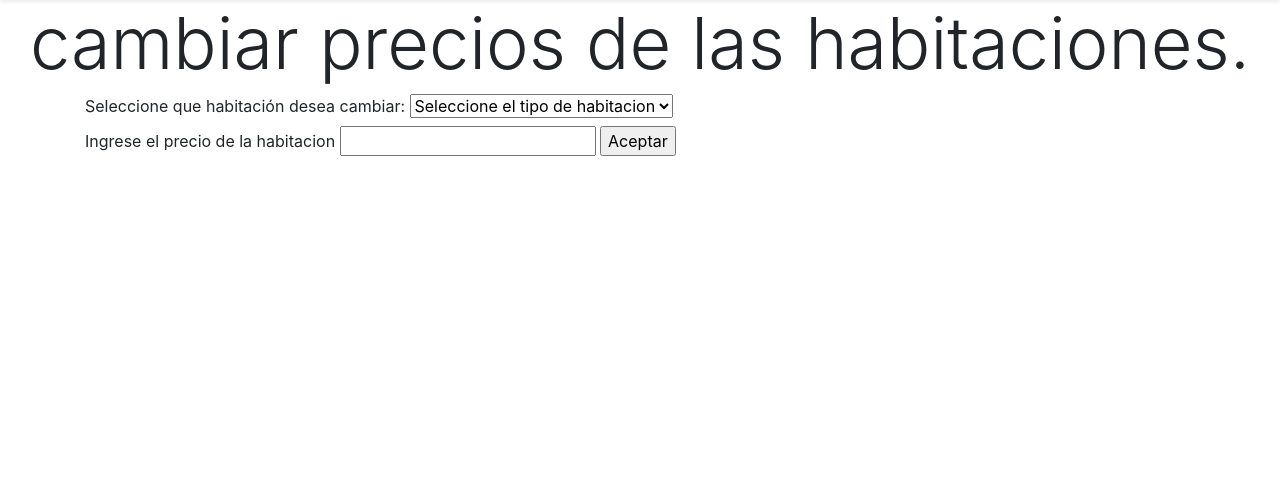
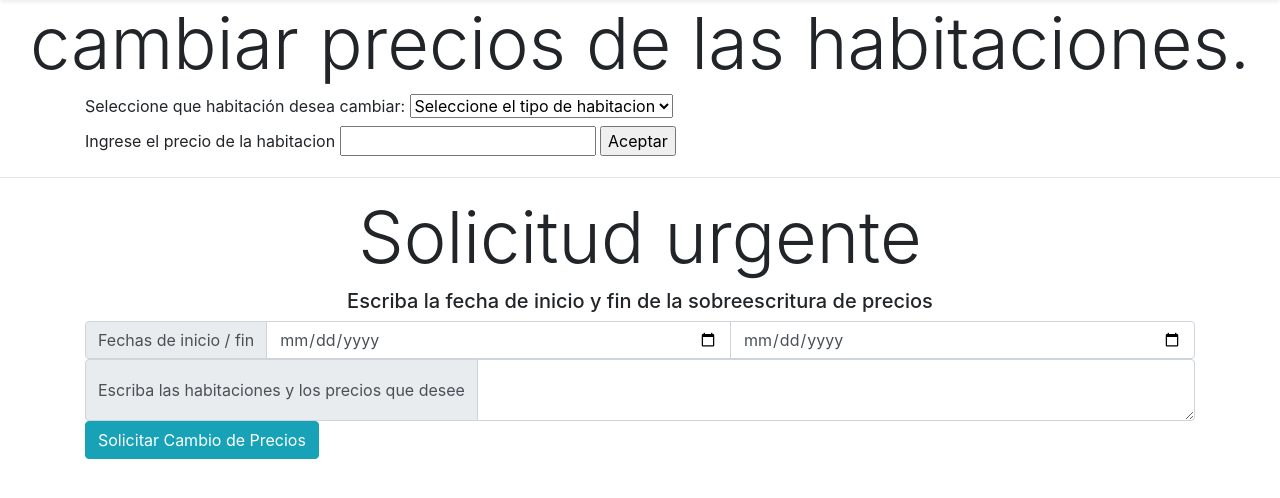
Before and after one commit to VentGrey/hotel-meson, a PHP site: page /administracion/index-admin.php in a window 1280 px wide. Shown: the part 72-570 px from the top of the page. Run offline with PHP 8.4, Linux system fonts and the light colour scheme; some libraries are stand-ins or nearby versions.

Commit message:
Added fields to send mails pedorros

```diff
--- a/administracion/index-admin.php
+++ b/administracion/index-admin.php
@@ -45,6 +45,27 @@
             <input type="submit" id="btn" value="Aceptar" />
         </form>
     </div>
+    <hr>
+    <h2 class="display-3 text-center">Solicitud urgente</h2>
+    <h5 class="display-5 text-center">Escriba la fecha de inicio y fin de la sobreescritura de precios</h5>
+    <div class="container">
+        <form action="SendMail.php">
+            <div class="input-group">
+                <div class="input-group-prepend">
+                    <span class="input-group-text">Fechas de inicio / fin</span>
+                </div>
+                <input type="date" aria-label="Checkin" class="form-control">
+                <input type="date" aria-label="Checkout" class="form-control">
+            </div>
+            <div class="input-group">
+                <div class="input-group-prepend">
+                    <span class="input-group-text">Escriba las habitaciones y los precios que desee</span>
+                </div>
+                <textarea class="form-control" aria-label="With textarea"></textarea>
+            </div>
+            <input class="btn btn-info" type="submit" id="btn-solicitud" value="Solicitar Cambio de Precios">
+        </form>
+    </div>
     <!--Scripts-->
     <script src="assets/js/jquery.min.js"></script>
     <script src="assets/bootstrap/js/bootstrap.min.js"></script>
```
